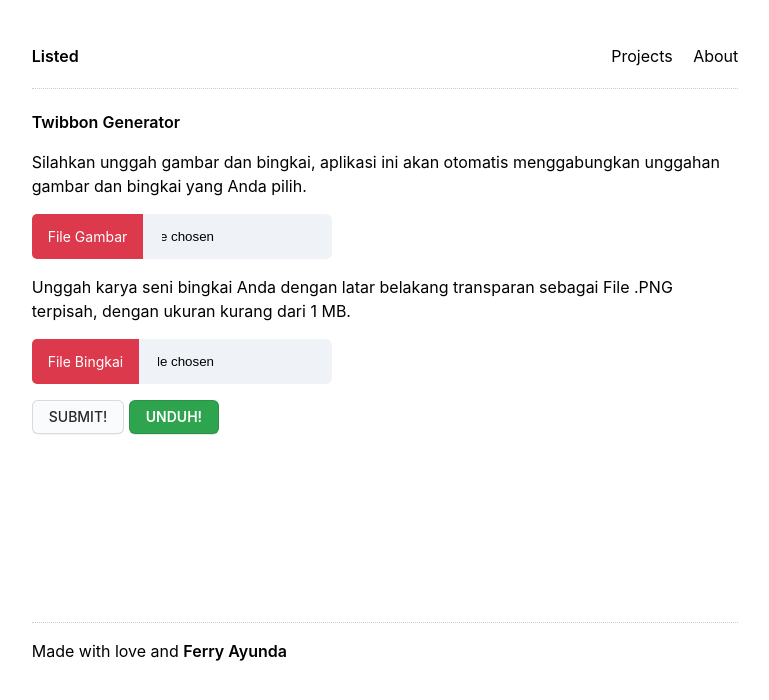
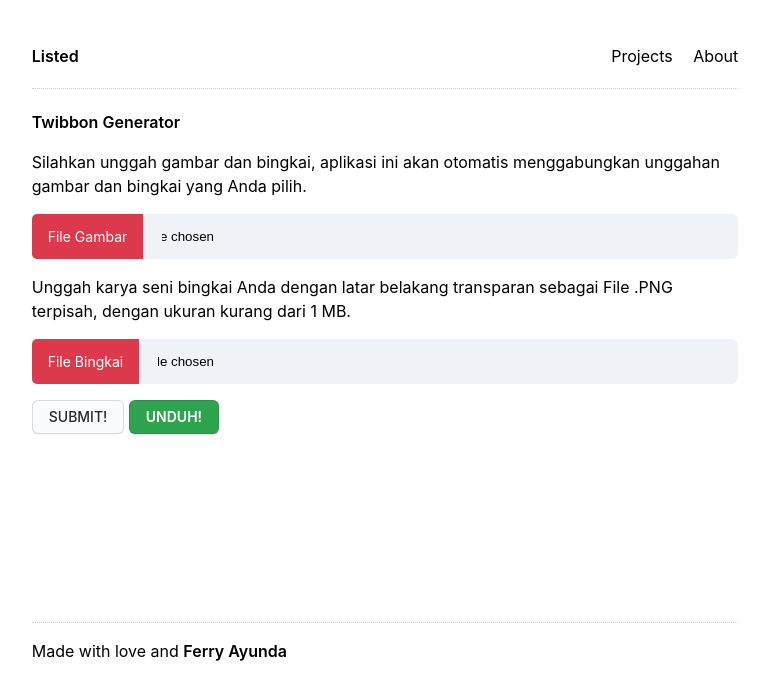
Before and after one commit to andri000me/twibbon, a plain HTML site: page index.html in a window 1280 px wide. Shown: the whole page, without its empty margins (255-1024 px from the left). Drawn offline with Linux system fonts and the light colour scheme.

Commit message:
Update buttons.css

```diff
--- a/css/buttons.css
+++ b/css/buttons.css
@@ -113,7 +113,7 @@
   background: #EFF3F7;
   position: relative;
   height: 45px;
-  width: 300px;
+  width: 100%;
   display: flex;
   align-items: center;
   border-radius: 6px;
```
